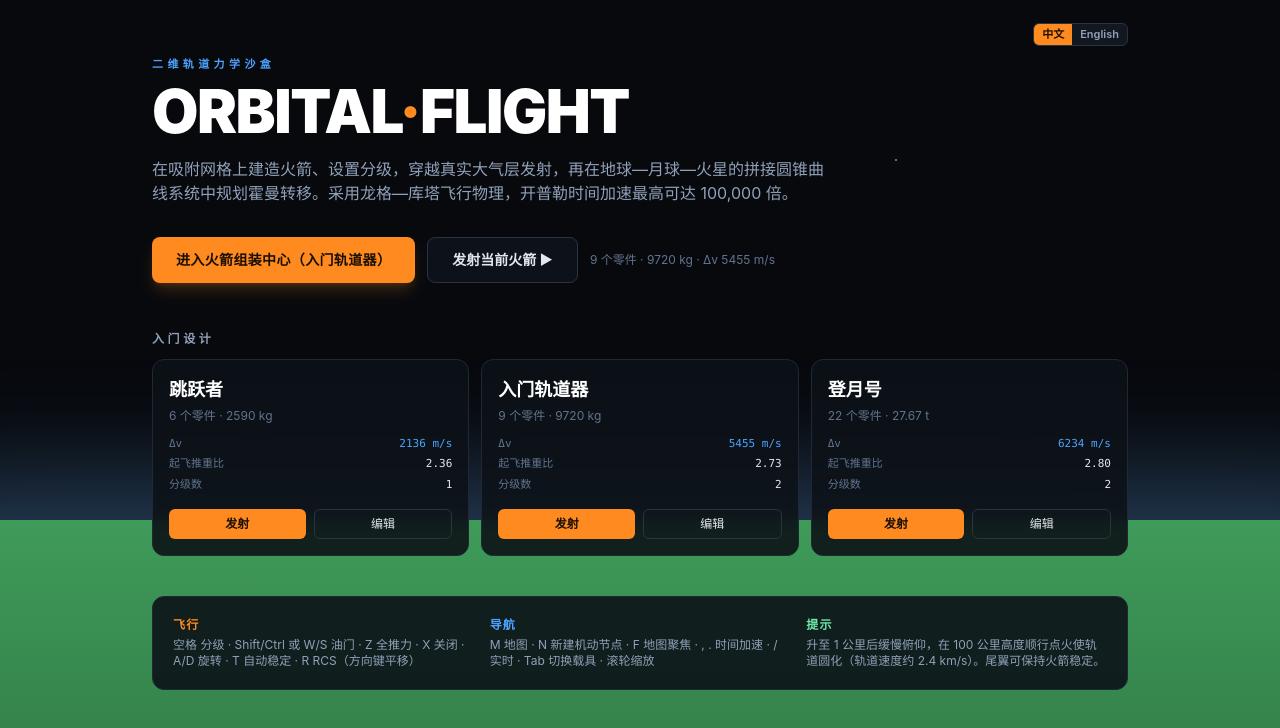
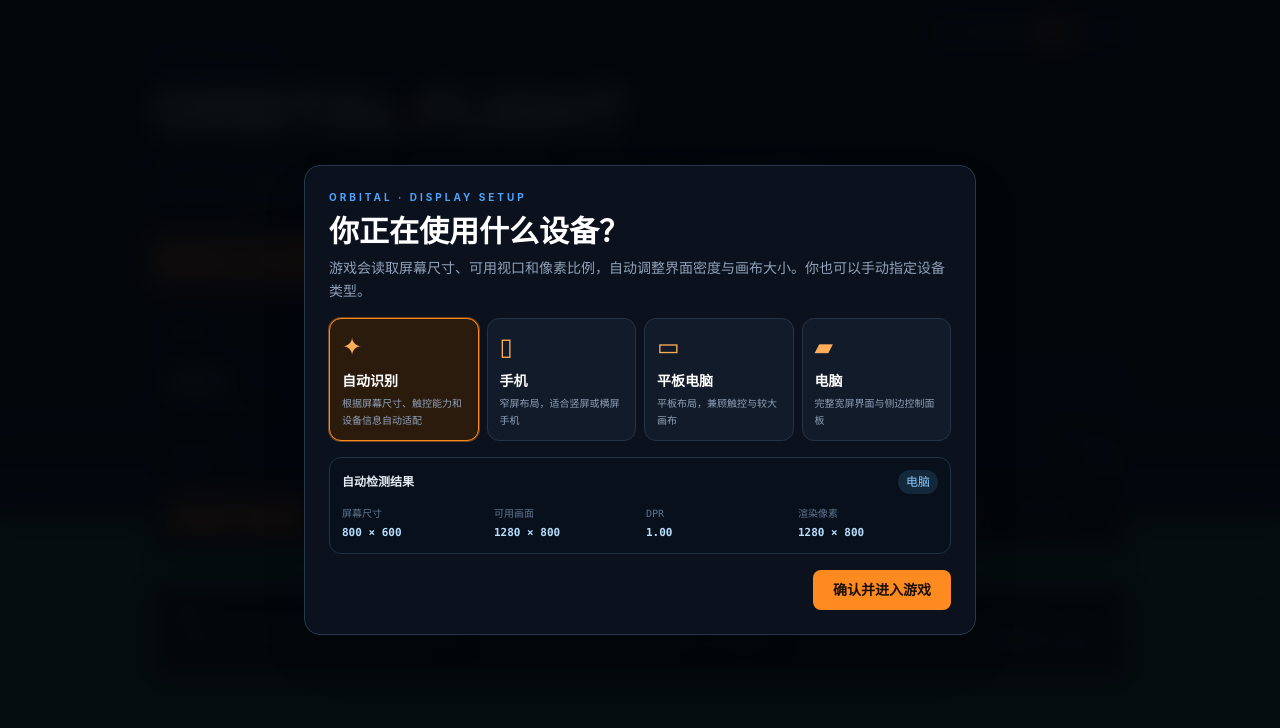
Before and after one commit to wzh131213-dev/SFs-, a Next.js app: page / in a window 1280 px wide. Shown: the top 728 px of the page. Built offline with nearby package versions, Linux system fonts and the light colour scheme.

Commit message:
Add device detection and adaptive display setup

```diff
--- a/src/components/GameApp.tsx
+++ b/src/components/GameApp.tsx
@@ -11,23 +11,82 @@ import FlightScreen from "./FlightScreen";
 import VabScreen from "./VabScreen";
 
 type Screen = "menu" | "vab" | "flight";
+type DeviceMode = "auto" | "phone" | "tablet" | "desktop";
+type DeviceKind = Exclude<DeviceMode, "auto">;
 const STORAGE_KEY = "orbital.blueprint.v1";
+const DEVICE_KEY = "orbital.display.device.v1";
+
+function detectDevice(): DeviceKind {
+  if (typeof window === "undefined") return "desktop";
+  const ua = navigator.userAgent || "";
+  const touchMac = /Macintosh/i.test(ua) && navigator.maxTouchPoints > 1;
+  if (/iPad|Tablet/i.test(ua) || touchMac || (/Android/i.test(ua) && !/Mobile/i.test(ua))) return "tablet";
+  if (/iPhone|iPod|Android.*Mobile|Windows Phone/i.test(ua)) return "phone";
+  if (window.matchMedia("(max-width: 680px)").matches) return "phone";
+  if (window.matchMedia("(max-width: 1100px)").matches) return "tablet";
+  return "desktop";
+}
+
+function deviceName(device: DeviceKind, lang: string) {
+  const zh = lang === "zh";
+  return device === "phone" ? (zh ? "手机" : "Phone")
+    : device === "tablet" ? (zh ? "平板电脑" : "Tablet")
+    : (zh ? "电脑" : "Desktop");
+}
 
 export default function GameApp() {
+  const { lang } = useLang();
   const [screen, setScreen] = useState<Screen>("menu");
   const [bp, setBp] = useState<Blueprint>(PRESETS[1]);
   const [flightKey, setFlightKey] = useState(0);
   const [ready, setReady] = useState(false);
+  const [deviceMode, setDeviceMode] = useState<DeviceMode>("auto");
+  const [detectedDevice, setDetectedDevice] = useState<DeviceKind>("desktop");
+  const [showDeviceSetup, setShowDeviceSetup] = useState(false);
+  const [display, setDisplay] = useState({ screenWidth: 0, screenHeight: 0, viewportWidth: 0, viewportHeight: 0, dpr: 1 });
+
+  const refreshDisplay = useCallback(() => {
+    if (typeof window === "undefined") return;
+    setDisplay({
+      screenWidth: window.screen.width,
+      screenHeight: window.screen.height,
+      viewportWidth: Math.round(window.visualViewport?.width ?? window.innerWidth),
+      viewportHeight: Math.round(window.visualViewport?.height ?? window.innerHeight),
+      dpr: window.devicePixelRatio || 1,
+    });
+    setDetectedDevice(detectDevice());
+  }, []);
 
   useEffect(() => {
     try {
       const raw = localStorage.getItem(STORAGE_KEY);
       if (raw) setBp(parseBlueprint(raw));
+      const savedDevice = localStorage.getItem(DEVICE_KEY) as DeviceMode | null;
+      if (savedDevice === "auto" || savedDevice === "phone" || savedDevice === "tablet" || savedDevice === "desktop") {
+        setDeviceMode(savedDevice);
+      } else {
+        setShowDeviceSetup(true);
+      }
     } catch {
-      /* ignore corrupt local save */
+      setShowDeviceSetup(true);
     }
+    refreshDisplay();
     setReady(true);
-  }, []);
+    const onResize = () => refreshDisplay();
+    window.addEventListener("resize", onResize);
+    window.addEventListener("orientationchange", onResize);
+    window.visualViewport?.addEventListener("resize", onResize);
+    return () => {
+      window.removeEventListener("resize", onResize);
+      window.removeEventListener("orientationchange", onResize);
+      window.visualViewport?.removeEventListener("resize", onResize);
+    };
+  }, [refreshDisplay]);
+
+  const activeDevice: DeviceKind = deviceMode === "auto" ? detectedDevice : deviceMode;
+  useEffect(() => {
+    document.documentElement.dataset.device = activeDevice;
+  }, [activeDevice]);
 
   useEffect(() => {
     if (!ready) return;
@@ -38,106 +97,156 @@ export default function GameApp() {
     }
   }, [bp, ready]);
 
+  const chooseDevice = (mode: DeviceMode) => {
+    setDeviceMode(mode);
+    try { localStorage.setItem(DEVICE_KEY, mode); } catch { /* storage may be unavailable */ }
+    if (mode === "auto") refreshDisplay();
+    setShowDeviceSetup(false);
+  };
+
   const launch = useCallback((b?: Blueprint) => {
     if (b) setBp(b);
     setFlightKey((k) => k + 1);
     setScreen("flight");
   }, []);
 
-  if (screen === "vab") {
-    return <VabScreen bp={bp} onChange={setBp} onLaunch={() => launch()} onMenu={() => setScreen("menu")} />;
-  }
-  if (screen === "flight") {
-    return <FlightScreen key={flightKey} bp={bp} onRevert={() => setScreen("vab")} onRestart={() => launch()} onMenu={() => setScreen("menu")} />;
-  }
+  if (!ready) return null;
+  const gameScreen = screen === "vab"
+    ? <VabScreen bp={bp} onChange={setBp} onLaunch={() => launch()} onMenu={() => setScreen("menu")} />
+    : screen === "flight"
+      ? <FlightScreen key={flightKey} bp={bp} onRevert={() => setScreen("vab")} onRestart={() => launch()} onMenu={() => setScreen("menu")} />
+      : <MainMenu current={bp} deviceLabel={deviceName(activeDevice, lang)} onDeviceSettings={() => setShowDeviceSetup(true)}
+          onVab={(b) => { if (b) setBp(b); setScreen("vab"); }} onLaunch={launch} />;
+
   return (
-    <MainMenu
-      current={bp}
-      onVab={(b) => {
-        if (b) setBp(b);
-        setScreen("vab");
-      }}
-      onLaunch={launch}
-    />
+    <div className="app-shell min-h-[100dvh] w-full overflow-hidden" data-device={activeDevice}>
+      {gameScreen}
+      {showDeviceSetup && (
+        <DeviceSetup
+          mode={deviceMode}
+          detected={detectedDevice}
+          display={display}
+          lang={lang}
+          onChoose={chooseDevice}
+        />
+      )}
+    </div>
   );
 }
 
-function MainMenu({ current, onVab, onLaunch }: { current: Blueprint; onVab: (b?: Blueprint) => void; onLaunch: (b?: Blueprint) => void }) {
-  const { t } = useLang();
+function DeviceSetup({ mode, detected, display, lang, onChoose }: {
+  mode: DeviceMode;
+  detected: DeviceKind;
+  display: { screenWidth: number; screenHeight: number; viewportWidth: number; viewportHeight: number; dpr: number };
+  lang: string;
+  onChoose: (mode: DeviceMode) => void;
+}) {
+  const zh = lang === "zh";
+  const options: { id: DeviceMode; title: string; desc: string; icon: string }[] = [
+    { id: "auto", title: zh ? "自动识别" : "Auto detect", desc: zh ? "根据屏幕尺寸、触控能力和设备信息自动适配" : "Fit from screen size, touch support and device hints", icon: "✦" },
+    { id: "phone", title: zh ? "手机" : "Phone", desc: zh ? "窄屏布局，适合竖屏或横屏手机" : "Compact layout for portrait or landscape phones", icon: "▯" },
+    { id: "tablet", title: zh ? "平板电脑" : "Tablet", desc: zh ? "平板布局，兼顾触控与较大画布" : "Balanced touch layout and larger canvas", icon: "▭" },
+    { id: "desktop", title: zh ? "电脑" : "Desktop", desc: zh ? "完整宽屏界面与侧边控制面板" : "Full wide layout with side panels", icon: "▰" },
+  ];
+  return (
+    <div className="fixed inset-0 z-[100] flex items-center justify-center overflow-y-auto bg-[#03060b]/95 p-3 backdrop-blur-md sm:p-6">
+      <section role="dialog" aria-modal="true" aria-labelledby="device-setup-title" className="w-full max-w-2xl rounded-2xl border border-[#29384b] bg-[#0b121d] p-4 shadow-2xl sm:p-6">
+        <div className="text-[10px] font-bold uppercase tracking-[0.3em] text-[#4da3ff]">ORBITAL · DISPLAY SETUP</div>
+        <h2 id="device-setup-title" className="mt-2 text-2xl font-black text-white sm:text-3xl">{zh ? "你正在使用什么设备？" : "What device are you using?"}</h2>
+        <p className="mt-2 text-sm leading-relaxed text-slate-400">{zh ? "游戏会读取屏幕尺寸、可用视口和像素比例，自动调整界面密度与画布大小。你也可以手动指定设备类型。" : "The game reads screen size, viewport and pixel ratio to fit the interface and rendering canvas. You can also choose the device type manually."}</p>
+        <div className="mt-4 grid grid-cols-2 gap-2 sm:grid-cols-4">
+          {options.map((option) => (
+            <button key={option.id} type="button" onClick={() => onChoose(option.id)} aria-pressed={mode === option.id}
+              className={`min-h-28 rounded-xl border p-3 text-left transition ${mode === option.id ? "border-[#ff8a1f] bg-[#2a1b0d] ring-1 ring-[#ff8a1f]/40" : "border-[#273346] bg-[#111b29] hover:border-[#4da3ff]"}`}>
+              <div className="text-2xl text-[#ffad59]">{option.icon}</div>
+              <div className="mt-2 text-sm font-bold text-white">{option.title}</div>
+              <div className="mt-1 text-[10px] leading-relaxed text-slate-400">{option.desc}</div>
+            </button>
+          ))}
+        </div>
+        <div className="mt-4 rounded-xl border border-[#243247] bg-[#07101b] p-3">
+          <div className="flex flex-wrap items-center justify-between gap-2 text-xs">
+            <span className="font-semibold text-slate-200">{zh ? "自动检测结果" : "Detected device"}</span>
+            <span className="rounded-full bg-[#13283b] px-2 py-1 text-[#8ccaff]">{deviceName(detected, lang)}</span>
+          </div>
+          <div className="mt-3 grid grid-cols-2 gap-3 font-mono text-[11px] sm:grid-cols-4">
+            <Metric label={zh ? "屏幕尺寸" : "Screen"} value={display.screenWidth && display.screenHeight ? `${display.screenWidth} × ${display.screenHeight}` : "—"} />
+            <Metric label={zh ? "可用画面" : "Viewport"} value={display.viewportWidth && display.viewportHeight ? `${display.viewportWidth} × ${display.viewportHeight}` : "—"} />
+            <Metric label="DPR" value={display.dpr.toFixed(2)} />
+            <Metric label={zh ? "渲染像素" : "Render pixels"} value={display.viewportWidth ? `${Math.round(display.viewportWidth * display.dpr)} × ${Math.round(display.viewportHeight * display.dpr)}` : "—"} />
+          </div>
+        </div>
+        <div className="mt-4 flex justify-end">
+          <button type="button" onClick={() => onChoose(mode)} className="rounded-lg bg-[#ff8a1f] px-5 py-2.5 text-sm font-black text-[#1a0f02] hover:bg-[#ffa13d]">
+            {zh ? "确认并进入游戏" : "Confirm and continue"}
+          </button>
+        </div>
+      </section>
+    </div>
+  );
+}
+
+function Metric({ label, value }: { label: string; value: string }) {
+  return <div><div className="text-[10px] text-slate-500">{label}</div><div className="mt-1 font-semibold text-[#b8dfff]">{value}</div></div>;
+}
+
+function MainMenu({ current, onVab, onLaunch, onDeviceSettings, deviceLabel }: {
+  current: Blueprint;
+  onVab: (b?: Blueprint) => void;
+  onLaunch: (b?: Blueprint) => void;
+  onDeviceSettings: () => void;
+  deviceLabel: string;
+}) {
+  const { t, lang } = useLang();
   const cards = useMemo(() => PRESETS.map((p) => ({ bp: p, stats: blueprintStats(p) })), []);
   const curStats = useMemo(() => blueprintStats(current), [current]);
   return (
-    <div className="relative min-h-screen overflow-hidden bg-[#07090d] text-slate-200">
+    <div className="relative min-h-[100dvh] overflow-y-auto overflow-x-hidden bg-[#07090d] text-slate-200">
       <div className="pointer-events-none absolute inset-0 opacity-70" style={{ backgroundImage: "radial-gradient(1px 1px at 20% 30%, #fff 50%, transparent), radial-gradient(1px 1px at 70% 20%, #fff 50%, transparent), radial-gradient(1.5px 1.5px at 40% 70%, #cfe3ff 50%, transparent), radial-gradient(1px 1px at 85% 60%, #fff 50%, transparent), radial-gradient(1px 1px at 10% 80%, #fff 50%, transparent), radial-gradient(1px 1px at 55% 45%, #fff 50%, transparent)" }} />
       <div className="pointer-events-none absolute -bottom-[55vh] left-1/2 h-[90vh] w-[160vw] -translate-x-1/2 rounded-full bg-gradient-to-b from-[#3f9b59] to-[#1d4d2d] shadow-[0_-30px_120px_rgba(110,180,255,0.35)]" />
-      <div className="relative mx-auto flex max-w-5xl flex-col px-6 py-14">
-        <div className="absolute right-6 top-5">
+      <div className="relative mx-auto flex max-w-5xl flex-col px-4 py-12 sm:px-6 sm:py-14">
+        <div className="absolute right-4 top-4 flex items-center gap-2 sm:right-6 sm:top-5">
+          <button type="button" onClick={onDeviceSettings} className="rounded-md border border-[#2a3342] bg-[#141a23]/90 px-2 py-1 text-[10px] font-semibold text-slate-300 hover:border-[#4da3ff]">
+            {lang === "zh" ? `设备：${deviceLabel} · 调整` : `Device: ${deviceLabel} · Change`}
+          </button>
           <LangSwitch />
         </div>
         <div className="text-[11px] font-bold uppercase tracking-[0.4em] text-[#4da3ff]">{t("menu.tagline")}</div>
-        <h1 className="mt-2 text-5xl font-black tracking-tight text-white sm:text-6xl">
+        <h1 className="mt-2 text-4xl font-black tracking-tight text-white sm:text-6xl">
           ORBITAL<span className="text-[#ff8a1f]">·</span>FLIGHT
         </h1>
-        <p className="mt-4 max-w-2xl text-slate-400">
-          {t("menu.intro")}
-        </p>
+        <p className="mt-4 max-w-2xl text-sm text-slate-400 sm:text-base">{t("menu.intro")}</p>
         <div className="mt-8 flex flex-wrap gap-3">
-          <button className="rounded-lg bg-[#ff8a1f] px-6 py-3 text-sm font-black tracking-wide text-[#1a0f02] shadow-lg shadow-[#ff8a1f]/20 hover:bg-[#ffa13d]" onClick={() => onVab()}>
+          <button className="rounded-lg bg-[#ff8a1f] px-5 py-3 text-sm font-black tracking-wide text-[#1a0f02] shadow-lg shadow-[#ff8a1f]/20 hover:bg-[#ffa13d] sm:px-6" onClick={() => onVab()}>
             {t("menu.openVab", { name: vesselName(current.name) })}
           </button>
-          <button className="rounded-lg border border-[#2a3342] bg-[#10151d]/80 px-6 py-3 text-sm font-bold hover:border-[#4da3ff]" onClick={() => onLaunch()}>
+          <button className="rounded-lg border border-[#2a3342] bg-[#10151d]/80 px-5 py-3 text-sm font-bold hover:border-[#4da3ff] sm:px-6" onClick={() => onLaunch()}>
             {t("menu.launchCurrent")}
           </button>
-          {curStats && (
-            <div className="self-center text-xs text-slate-500">
-              {t("menu.currentStats", { parts: curStats.parts, mass: formatMass(curStats.mass), dv: curStats.dv.total.toFixed(0) })}
-            </div>
-          )}
+          {curStats && <div className="self-center text-xs text-slate-500">{t("menu.currentStats", { parts: curStats.parts, mass: formatMass(curStats.mass), dv: curStats.dv.total.toFixed(0) })}</div>}
         </div>
-
-        <h2 className="mt-12 text-xs font-bold uppercase tracking-[0.3em] text-slate-400">{t("menu.starter")}</h2>
-        <div className="mt-3 grid gap-3 sm:grid-cols-3">
+        <h2 className="mt-10 text-xs font-bold uppercase tracking-[0.3em] text-slate-400">{t("menu.starter")}</h2>
+        <div className="mt-3 grid gap-3 sm:grid-cols-2 lg:grid-cols-3">
           {cards.map(({ bp, stats }) => (
             <div key={bp.name} className="rounded-xl border border-[#1f2835] bg-[#0d1218]/90 p-4 backdrop-blur">
               <div className="text-lg font-bold text-white">{vesselName(bp.name)}</div>
-              <div className="mt-1 text-xs text-slate-500">
-                {t("menu.cardParts", { parts: bp.parts.length, mass: stats ? formatMass(stats.mass) : "" })}
-              </div>
-              {stats && (
-                <div className="mt-3 grid grid-cols-2 gap-1 font-mono text-[11px]">
-                  <span className="text-slate-500">{t("menu.dv")}</span>
-                  <span className="text-right text-[#4da3ff]">{stats.dv.total.toFixed(0)} m/s</span>
-                  <span className="text-slate-500">{t("menu.launchTwr")}</span>
-                  <span className="text-right">{stats.twr.toFixed(2)}</span>
-                  <span className="text-slate-500">{t("menu.stages")}</span>
-                  <span className="text-right">{stats.dv.stages.length}</span>
-                </div>
-              )}
+              <div className="mt-1 text-xs text-slate-500">{t("menu.cardParts", { parts: bp.parts.length, mass: stats ? formatMass(stats.mass) : "" })}</div>
+              {stats && <div className="mt-3 grid grid-cols-2 gap-1 font-mono text-[11px]">
+                <span className="text-slate-500">{t("menu.dv")}</span><span className="text-right text-[#4da3ff]">{stats.dv.total.toFixed(0)} m/s</span>
+                <span className="text-slate-500">{t("menu.launchTwr")}</span><span className="text-right">{stats.twr.toFixed(2)}</span>
+                <span className="text-slate-500">{t("menu.stages")}</span><span className="text-right">{stats.dv.stages.length}</span>
+              </div>}
               <div className="mt-4 flex gap-2">
-                <button className="flex-1 rounded-md bg-[#ff8a1f] py-1.5 text-xs font-bold text-[#1a0f02] hover:bg-[#ffa13d]" onClick={() => onLaunch(bp)}>
-                  {t("menu.launch")}
-                </button>
-                <button className="flex-1 rounded-md border border-[#2a3342] py-1.5 text-xs hover:border-[#4da3ff]" onClick={() => onVab(bp)}>
-                  {t("menu.edit")}
-                </button>
+                <button className="flex-1 rounded-md bg-[#ff8a1f] py-2 text-xs font-bold text-[#1a0f02] hover:bg-[#ffa13d]" onClick={() => onLaunch(bp)}>{t("menu.launch")}</button>
+                <button className="flex-1 rounded-md border border-[#2a3342] py-2 text-xs hover:border-[#4da3ff]" onClick={() => onVab(bp)}>{t("menu.edit")}</button>
               </div>
             </div>
           ))}
         </div>
-
-        <div className="mt-10 grid gap-4 rounded-xl border border-[#1f2835] bg-[#0d1218]/90 p-5 text-xs text-slate-400 backdrop-blur sm:grid-cols-3">
-          <div>
-            <div className="mb-1 font-bold uppercase tracking-widest text-[#ff8a1f]">{t("menu.flight")}</div>
-            {t("menu.flightHelp")}
-          </div>
-          <div>
-            <div className="mb-1 font-bold uppercase tracking-widest text-[#4da3ff]">{t("menu.nav")}</div>
-            {t("menu.navHelp")}
-          </div>
-          <div>
-            <div className="mb-1 font-bold uppercase tracking-widest text-[#6ee7a8]">{t("menu.tips")}</div>
-            {t("menu.tipsHelp")}
-          </div>
+        <div className="mt-8 grid gap-4 rounded-xl border border-[#1f2835] bg-[#0d1218]/90 p-4 text-xs text-slate-400 backdrop-blur sm:grid-cols-3 sm:p-5">
+          <div><div className="mb-1 font-bold uppercase tracking-widest text-[#ff8a1f]">{t("menu.flight")}</div>{t("menu.flightHelp")}</div>
+          <div><div className="mb-1 font-bold uppercase tracking-widest text-[#4da3ff]">{t("menu.nav")}</div>{t("menu.navHelp")}</div>
+          <div><div className="mb-1 font-bold uppercase tracking-widest text-[#6ee7a8]">{t("menu.tips")}</div>{t("menu.tipsHelp")}</div>
         </div>
       </div>
     </div>
```
